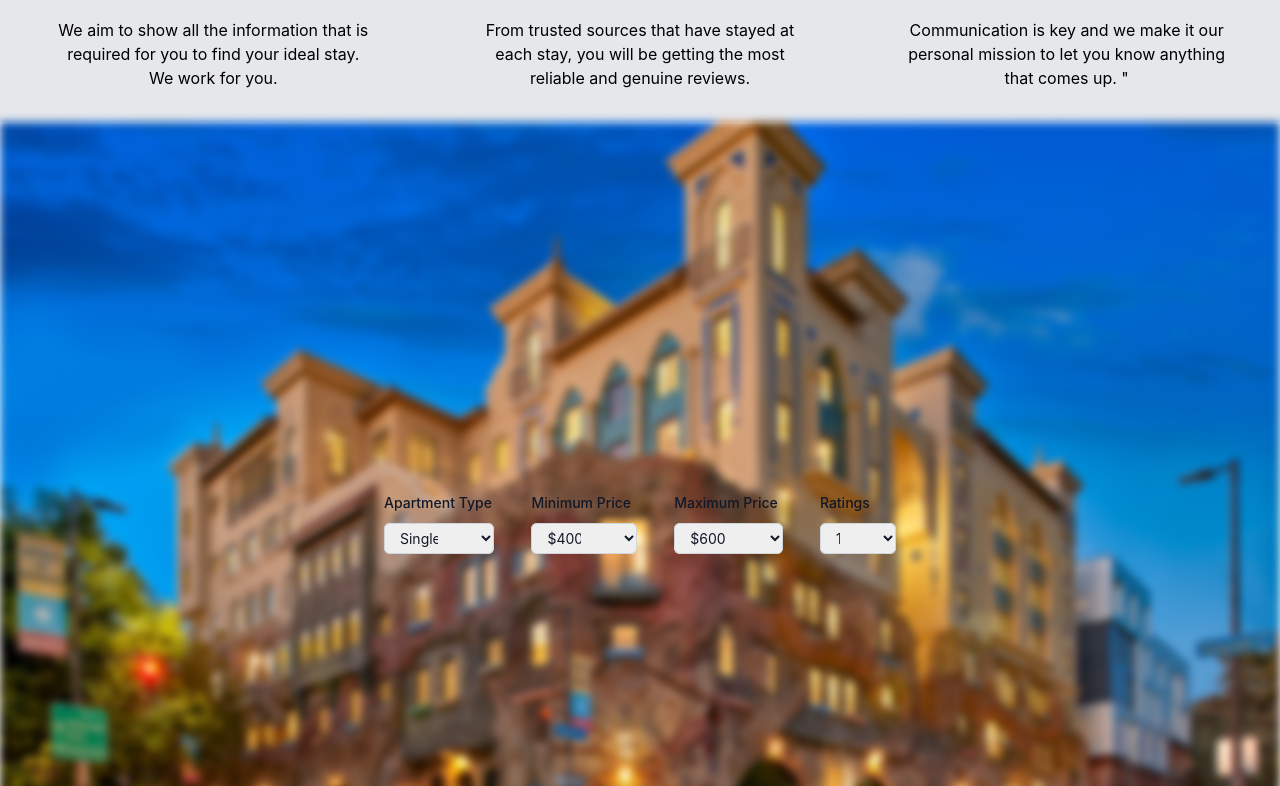
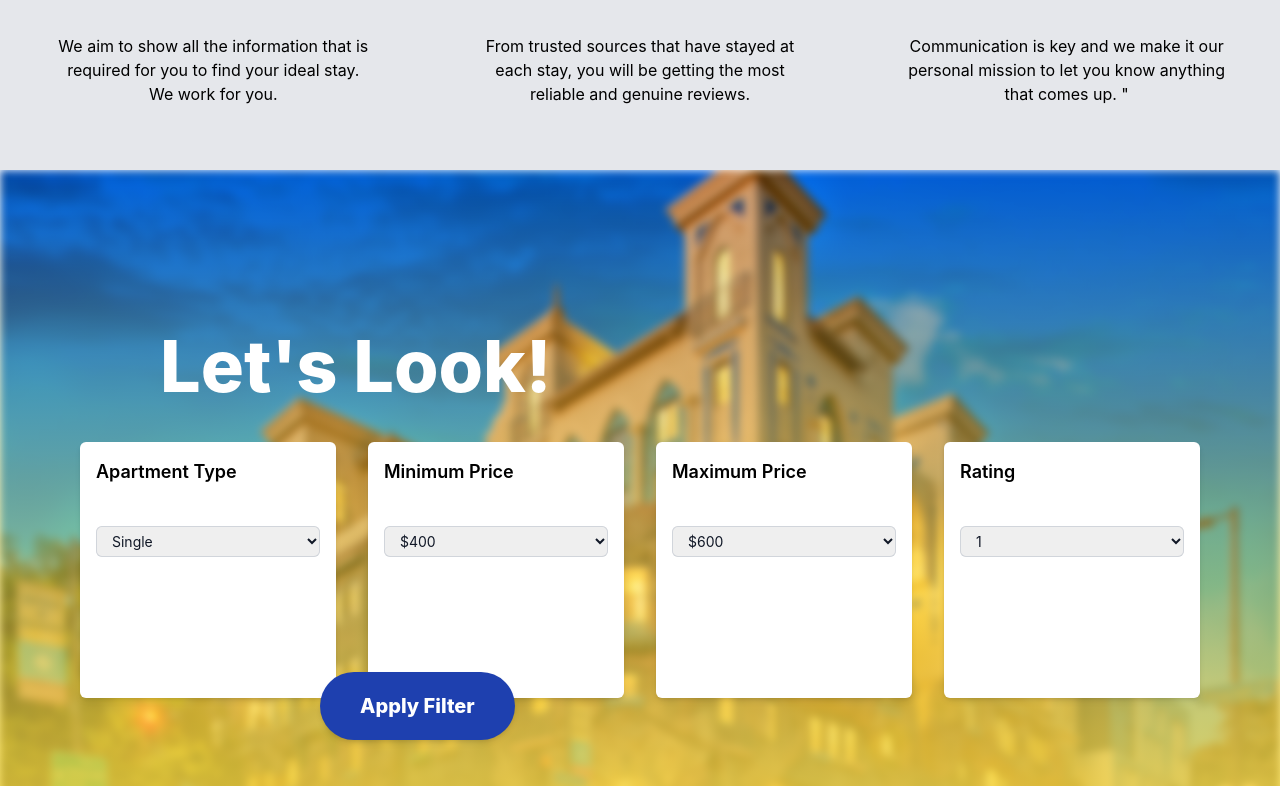
Before and after one commit to anthora2/FullStackFinalProjectFrontEnd, a React (Create React App) app in the folder final-project-front-end/: page /about in a window 1280 px wide. Shown: the part 1094-1880 px from the top of the page. Built offline with nearby package versions, Linux system fonts and the light colour scheme.

Commit message:
Front end looks done, need application and search result page

```diff
--- a/final-project-front-end/src/components/Details.js
+++ b/final-project-front-end/src/components/Details.js
@@ -3,7 +3,7 @@ import React from "react";
 const Details = () => {
   return (
     <div className="bg-gray-200 w-full flex">
-      <div className="w-1/3 flex flex-col items-center justify-center pt-12">
+      <div className="w-1/3 flex flex-col items-center justify-center pt-16">
         <svg
           xmlns="http://www.w3.org/2000/svg"
           width="64"
@@ -16,11 +16,13 @@ const Details = () => {
           <path d="M5 8a.5.5 0 0 1 .5-.5h7a.5.5 0 0 1 0 1h-7A.5.5 0 0 1 5 8m0-2.5a.5.5 0 0 1 .5-.5h7a.5.5 0 0 1 0 1h-7a.5.5 0 0 1-.5-.5m0 5a.5.5 0 0 1 .5-.5h7a.5.5 0 0 1 0 1h-7a.5.5 0 0 1-.5-.5m-1-5a.5.5 0 1 1-1 0 .5.5 0 0 1 1 0M4 8a.5.5 0 1 1-1 0 .5.5 0 0 1 1 0m0 2.5a.5.5 0 1 1-1 0 .5.5 0 0 1 1 0" />
         </svg>
         <h2 className="text-lg font-bold">Transparency</h2>
-        <p className="text-center max-w-xs pt-8 pb-8"> We aim to show all the information
-that is required for you to find your
-ideal stay. We work for you.</p>
+        <p className="text-center max-w-xs pt-8 pb-16">
+          {" "}
+          We aim to show all the information that is required for you to find
+          your ideal stay. We work for you.
+        </p>
       </div>
-      <div className="w-1/3 flex flex-col items-center justify-center pt-12">
+      <div className="w-1/3 flex flex-col items-center justify-center pt-16">
         <svg
           xmlns="http://www.w3.org/2000/svg"
           width="64"
@@ -33,11 +35,12 @@ ideal stay. We work for you.</p>
           <path d="M2 2a2 2 0 0 0-2 2v8a2 2 0 0 0 2 2h5.243c.122-.326.295-.668.526-1H2a1 1 0 0 1-1-1V4a1 1 0 0 1 1-1h12a1 1 0 0 1 1 1v7.81c.353.23.656.496.91.783Q16 12.312 16 12V4a2 2 0 0 0-2-2z" />
         </svg>
         <h2 className="text-lg font-bold">Customer Reviews</h2>
-        <p className="text-center max-w-xs pt-8 pb-8">
-        From trusted sources that have stayed at each stay, you will be getting the most reliable and genuine reviews.
+        <p className="text-center max-w-xs pt-8 pb-16">
+          From trusted sources that have stayed at each stay, you will be
+          getting the most reliable and genuine reviews.
         </p>
       </div>
-      <div className="w-1/3 flex flex-col items-center justify-center pt-12">
+      <div className="w-1/3 flex flex-col items-center justify-center pt-16">
         <svg
           xmlns="http://www.w3.org/2000/svg"
           width="64"
@@ -50,7 +53,11 @@ ideal stay. We work for you.</p>
           <path d="M16 12.5a3.5 3.5 0 1 1-7 0 3.5 3.5 0 0 1 7 0m-1.993-1.679a.5.5 0 0 0-.686.172l-1.17 1.95-.547-.547a.5.5 0 0 0-.708.708l.774.773a.75.75 0 0 0 1.174-.144l1.335-2.226a.5.5 0 0 0-.172-.686" />
         </svg>
         <h2 className="text-lg font-bold">Communication</h2>
-        <p className="text-center max-w-xs pt-8 pb-8"> Communication is key and we make it our personal mission to let you know anything that comes up. "</p>
+        <p className="text-center max-w-xs pt-8 pb-16">
+          {" "}
+          Communication is key and we make it our personal mission to let you
+          know anything that comes up. "
+        </p>
       </div>
     </div>
   );
--- a/final-project-front-end/src/components/Dropdown.js
+++ b/final-project-front-end/src/components/Dropdown.js
@@ -1,11 +1,11 @@
-
-
-
-export default function Dropdown({ label, options }) {
+export default function Dropdown({options }) {
   return (
-      <div>
-        <label htmlFor="location" className="block text-sm font-medium leading-6 text-gray-900">
-          {label}
+    <div className="pt-6">
+      <label
+        htmlFor="location"
+        className="block text-sm font-medium leading-6 text-gray-900"
+      >
+        {/* {label} */}
       </label>
       <select
         id="location"
@@ -18,5 +18,5 @@ export default function Dropdown({ label, options }) {
         ))}
       </select>
     </div>
-    )
+  );
 }
--- /dev/null
+++ b/final-project-front-end/src/components/FilterPage.js
@@ -0,0 +1,82 @@
+import React from 'react';
+import Dropdown from "./Dropdown"
+import Enclave from "../images/berkeley_enclave.jpg"
+
+export default function DropdownSection() {
+  return (
+    <div className="relative bg-cover bg-center h-screen relative-h-screen">
+      <div
+        className="absolute inset-0 z-[-1] blur-sm"
+        style={{
+          backgroundImage: `url(${Enclave})`,
+          backgroundSize: "cover",
+          backgroundPosition: "center",
+        }}
+      />
+      <div className="absolute inset-0 bg-gradient-to-t from-yellow-300 to-transparent z-[-1]"></div>
+      <h1 className='z-15 text-7xl absolute top-40 left-40 text-white font-extrabold'>Let's Look!</h1>
+
+      <div className="flex flex-wrap justify-center items-center h-full z-15">
+        <div className="w-64 h-64 bg-white shadow-md rounded-md m-4 p-4">
+          <h3 className="text-lg font-semibold mb-2"> Apartment Type</h3>
+          <Dropdown label="Apartment Type"
+            options={["Single", "Double", "Triple"]} />
+        </div>
+        <div className="w-64 h-64 bg-white shadow-md rounded-md m-4 p-4">
+          <h3 className="text-lg font-semibold mb-2"> Minimum Price</h3>
+          <Dropdown label="Minimum Price"
+            options={[
+              "$400",
+              "$500",
+              "$600",
+              "$700",
+              "$800",
+              "$900",
+              "$1000",
+              "$1100",
+              "$1200",
+              "$1300",
+              "$1400",
+              "$1500",
+              "$1600",
+            ]} />
+        </div>
+        <div className="w-64 h-64 bg-white shadow-md rounded-md m-4 p-4">
+          <h3 className="text-lg font-semibold mb-2">Maximum Price</h3>
+          <Dropdown label="Maximum Price"
+            options={[
+              "$600",
+              "$700",
+              "$800",
+              "$900",
+              "$1000",
+              "$1100",
+              "$1200",
+              "$1300",
+              "$1400",
+              "$1500",
+              "$1600",
+              "$1700",
+              "$1800",
+              "$1900",
+              "$2000",
+              "$2100",
+              "$2200",
+              "$2300",
+              "$2400",
+            ]} />
+        </div>
+        <div className="w-64 h-64 bg-white shadow-md rounded-md m-4 p-4">
+          <h3 className="text-lg font-semibold mb-2">Rating</h3>
+          <Dropdown label="Ratings" options={["1", "2", "3", "4", "5"]} />
+        </div>
+      </div>
+
+      <div className="relative">
+        <button className="absolute left-1/4 bottom-[230px] bg-blue-800 text-white text-xl font-extrabold py-5 px-10 rounded-full shadow-md hover:bg-blue-900">
+          Apply Filter
+        </button>
+      </div>
+    </div>
+  );
+}
--- a/final-project-front-end/src/components/SearchPage.js
+++ b/final-project-front-end/src/components/SearchPage.js
@@ -1,6 +1,4 @@
-
-
-import React from 'react';
+import React from "react";
 import Dropdown from "./Dropdown";
 import Enclave from "../images/berkeley_enclave.jpg";
 
@@ -9,18 +7,66 @@ export default function SearchPage() {
     <div className="relative h-screen">
       <div
         className="absolute inset-0 z-0 blur-sm"
-        style={{ backgroundImage: `url(${Enclave})`, backgroundSize: 'cover', backgroundPosition: 'center' }}
+        style={{
+          backgroundImage: `url(${Enclave})`,
+          backgroundSize: "cover",
+          backgroundPosition: "center",
+        }}
       />
       <div className="flex flex-col items-center justify-center relative z-10 h-full">
-        <div className="flex justify-between max-w-lg">
-          <Dropdown label="Apartment Type" options={['Single', 'Double', 'Triple']} />
-          <div className="w-10"></div>
-          <Dropdown label="Minimum Price" options={['$400', '$500', '$600', '$700', '$800', '$900', '$1000', '$1100', '$1200', '$1300', '$1400', '$1500', '$1600']} />
-          <div className="w-10"></div>
-          <Dropdown label="Maximum Price" options={['$600', '$700', '$800', '$900', '$1000', '$1100', '$1200', '$1300', '$1400', '$1500', '$1600', '$1700', '$1800', '$1900', '$2000', '$2100', '$2200', '$2300', '$2400']} />
-          <div className="w-10"></div>
-          <Dropdown label="Ratings" options={['1', '2', '3', '4', '5']} />
+        <h1 className="text-3xl font-semibold text-white mb-6">Let's Look!</h1>
+        <div className="flex justify-between max-w-lg w-1/4 items-center">
+          <Dropdown
+            // label="Apartment Type"
+            options={["Single", "Double", "Triple"]}
+          />
+          <Dropdown
+            // label="Minimum Price"
+            options={[
+              "$400",
+              "$500",
+              "$600",
+              "$700",
+              "$800",
+              "$900",
+              "$1000",
+              "$1100",
+              "$1200",
+              "$1300",
+              "$1400",
+              "$1500",
+              "$1600",
+            ]}
+          />
+          <Dropdown
+            // label="Maximum Price"
+            options={[
+              "$600",
+              "$700",
+              "$800",
+              "$900",
+              "$1000",
+              "$1100",
+              "$1200",
+              "$1300",
+              "$1400",
+              "$1500",
+              "$1600",
+              "$1700",
+              "$1800",
+              "$1900",
+              "$2000",
+              "$2100",
+              "$2200",
+              "$2300",
+              "$2400",
+            ]}
+          />
+          <Dropdown options={["1", "2", "3", "4", "5"]} />
         </div>
+        <button className="mt-6 bg-indigo-600 text-white py-2 px-4 rounded-md hover:bg-indigo-700">
+          Apply Filter
+        </button>
       </div>
     </div>
   );
--- a/final-project-front-end/src/index.js
+++ b/final-project-front-end/src/index.js
@@ -5,14 +5,16 @@ import App from "./App";
 import reportWebVitals from "./reportWebVitals";
 import Hero from "./components/Hero";
 import Details from "./components/Details";
-import SearchPage from "./components/SearchPage"
+import SearchPage from "./components/SearchPage";
+import FilterPage from "./components/FilterPage"
 
 const root = ReactDOM.createRoot(document.getElementById("root"));
 root.render(
   <React.StrictMode>
     <Hero />
     <Details />
-    <SearchPage />
+    {/* <SearchPage /> */}
+    <FilterPage />
   </React.StrictMode>,
 );
 
--- a/final-project-front-end/tailwind.config.js
+++ b/final-project-front-end/tailwind.config.js
@@ -4,5 +4,7 @@ module.exports = {
   theme: {
     extend: {},
   },
-  plugins: [],
+  plugins: [
+    // require('@tailwindcss/forms')
+  ],
 };
```
Lines whose indentation alone changed are shown as unchanged.
